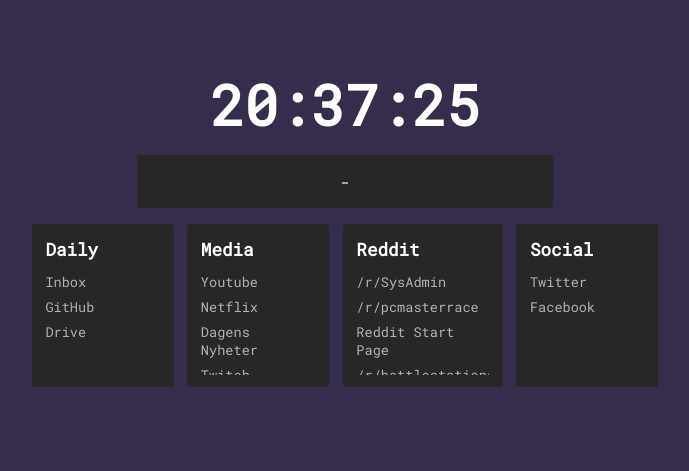
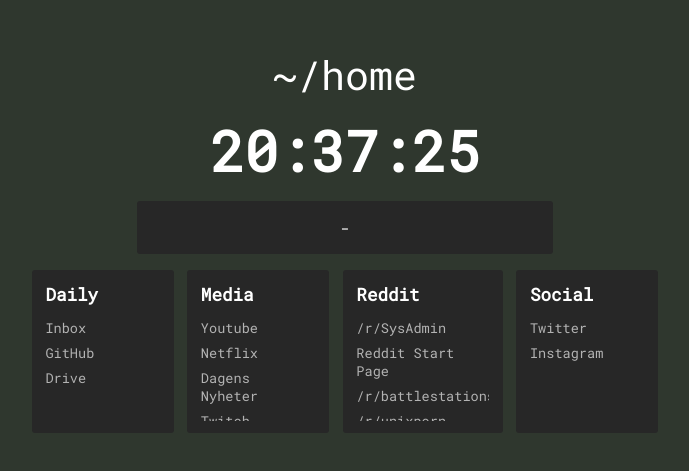
Before and after one commit to NeverW8/SimpleHomepage, a plain HTML site: page index.html in a window 1280 px wide. Shown: the part 165-636 px from the top of the page, without its empty margins (295-984 px from the left). Drawn offline with Linux system fonts and the light colour scheme; no server answers.

Commit message:
Changed paintjob, added a h1

```diff
--- a/bookmarks.js
+++ b/bookmarks.js
@@ -24,10 +24,7 @@ const bookmarks = [
     title: "Reddit",
     links: [
       { name: "/r/SysAdmin", url: "https://reddit.com/r/sysadmin" },
-      {
-        name: "/r/pcmasterrace",
-        url: "https://reddit.com/r/pcmasterrace",
-      },
+
       { name: "Reddit Start Page", url: "https://reddit.com/" },
       {
         name: "/r/battlestations",
@@ -41,7 +38,7 @@ const bookmarks = [
     title: "Social",
     links: [
       { name: "Twitter", url: "https://twitter.com" },
-      { name: "Facebook", url: "https://facebook.com" },
+      { name: "Instagram", url: "https://www.instagram.com/" },
     ],
   },
 ];
--- a/index.html
+++ b/index.html
@@ -19,6 +19,7 @@
       />
     </div>
     <div class="container">
+      <h1>~/home</h1>
       <div id="clock"></div>
       <div class="weather-container">
         <div class="row">
@@ -28,6 +29,10 @@
         </div>
       </div>
       <div id="bookmark-container"></div>
+          <!--  <div id="test">
+
+            </div>
+          -->
     </div>
 
     <script src="bookmarks.js"></script>
--- a/styles.css
+++ b/styles.css
@@ -1,7 +1,7 @@
 @import url('https://fonts.googleapis.com/css?family=Roboto+Mono');
 
 :root {
-  --bg: #362c4b;
+  --bg: #2f372e;
   --fg: #ffffff;
   --secondaryFg: #b3b3b3;
   --containerBg: #272727;
@@ -13,6 +13,15 @@
 body {
   background-color: var(--bg);
   margin: 0px;
+}
+
+h1 {
+  font-family: sans-serif;
+  font-size: 2.5rem;
+  font-weight: 150;
+  font-family: var(--fontFamily);
+  color: var(--fg);
+  margin-bottom: 0.30em;
 }
 
 .container {
```
